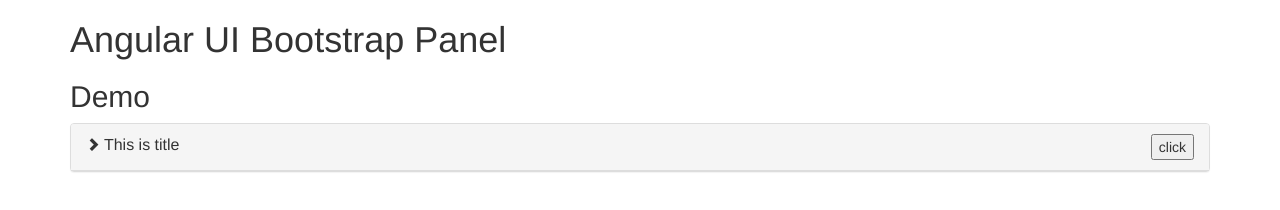
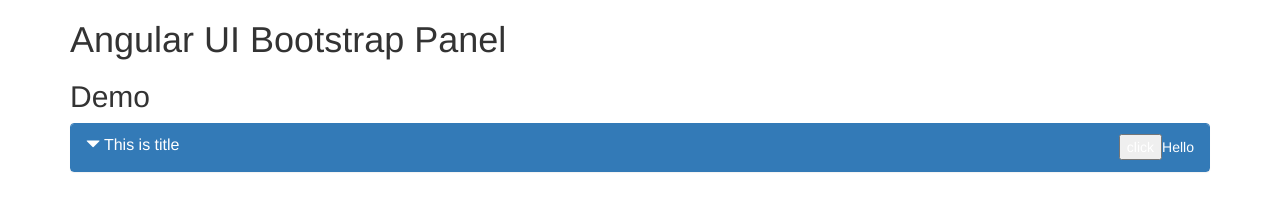
Before and after one commit to kemapak/Bootstrap-Panel, a website: page index.html in a window 1280 px wide. Both pictures are taken after a click on the element "This is title". Drawn offline with nearby package versions, Linux system fonts and the light colour scheme; some packages are replaced by stand-ins of ours; a script that the page names is missing.

Commit message:
Update icons

```diff
--- a/index.html
+++ b/index.html
@@ -15,10 +15,10 @@
 <main data-ng-controller="PanelDemoController as ctrl">
   <ui-panel id="simplePanel" data-state="model.panelState" data-config="model.panelConfig" data-show="model.panelConfig.show">
     <ui-panel-header data-title="This is title">
-      <button>click</button>
+      <button>click</button>Hello
     </ui-panel-header>
     <ui-panel-body>
-      This is panel
+      This is panel <input type="date" />
     </ui-panel-body>
     <ui-panel-footer>
       This is the footer
@@ -38,9 +38,10 @@
     };
 
     var model = {
-      panelState: 'default',
+      panelState: 'primary',
       panelConfig: panelConfig
     }
+
     $scope.model = model;
 
     return {
--- a/src/common/directives/panel.js
+++ b/src/common/directives/panel.js
@@ -9,9 +9,16 @@
 directiveModule.directive('uiPanel', [function () {
 
     return {
-        restrict: 'E', transclude: true, replace: true, scope: {
-            id: '@', class: '=state', config: '=', show: '='
-        }, template: '<div class="panel panel-{{class}}" data-ng-transclude=""></div>', controller: function ($scope, $element, $attrs) {
+        restrict: 'E',
+        transclude: true,
+        replace: true,
+        scope: {
+            id: '@',
+            class: '=state',
+            config: '=',
+            show: '='
+        }, template: '<div class="panel panel-{{class}}" data-ng-transclude=""></div>',
+        controller: function ($scope, $element, $attrs) {
 
             var toggleHeader = function(isShown) {
 
@@ -21,12 +28,12 @@
 
                     if (!isShown) {
 
-                        collapseIcon.removeClass('glyphicon-chevron-right');
-                        collapseIcon.addClass('glyphicon-chevron-down');
+                        collapseIcon.removeClass('glyphicon-triangle-bottom');
+                        collapseIcon.addClass('glyphicon-triangle-top');
                     } else {
 
-                        collapseIcon.removeClass('glyphicon-chevron-down');
-                        collapseIcon.addClass('glyphicon-chevron-right');
+                        collapseIcon.removeClass('glyphicon-triangle-top');
+                        collapseIcon.addClass('glyphicon-triangle-bottom');
                     }
                 }
             };
@@ -134,11 +141,12 @@
         transclude: true,
         replace: true,
         scope: {
-            title: '@', config: '='
+            title: '@',
+            config: '='
         },
         template:   '<div class="panel-heading">' +
                     '    <div class="row">' +
-                    '        <div class="col-xs-6" data-ng-click="togglePanel();"><span class="glyphicon glyphicon-chevron-right"></span>&nbsp;<span class="panel-title">{{title}}</span></div>' +
+                    '        <div class="col-xs-6" data-ng-click="togglePanel();"><span class="glyphicon glyphicon-triangle-bottom"></span>&nbsp;<span class="panel-title">{{title}}</span></div>' +
                     '        <div class="col-xs-6"><div class="pull-right" data-ng-transclude=""></div></div>' +
                     '    </div>' +
                     '</div>',
@@ -172,7 +180,8 @@
     return {
         require: '^uiPanel', restrict: 'E', transclude: true, replace: true, scope: {
             title: '@', config: '=', class: '@'
-        }, template: '<div class="panel-body" data-ng-transclude="">',
+        },
+        template: '<div class="panel-body" data-ng-transclude=""></div>',
 
         link: function (scope, element, attrs, panelController) {
 
@@ -197,7 +206,8 @@
 
     return {
         require: '^uiPanel', restrict: 'E', transclude: true, replace: true, scope: {
-            config: '=', class: '@'
+            config: '=',
+            class: '@'
         }, template: '<div class="panel-footer" data-ng-transclude="">',
 
         link: function (scope, element, attrs, panelController) {
```
